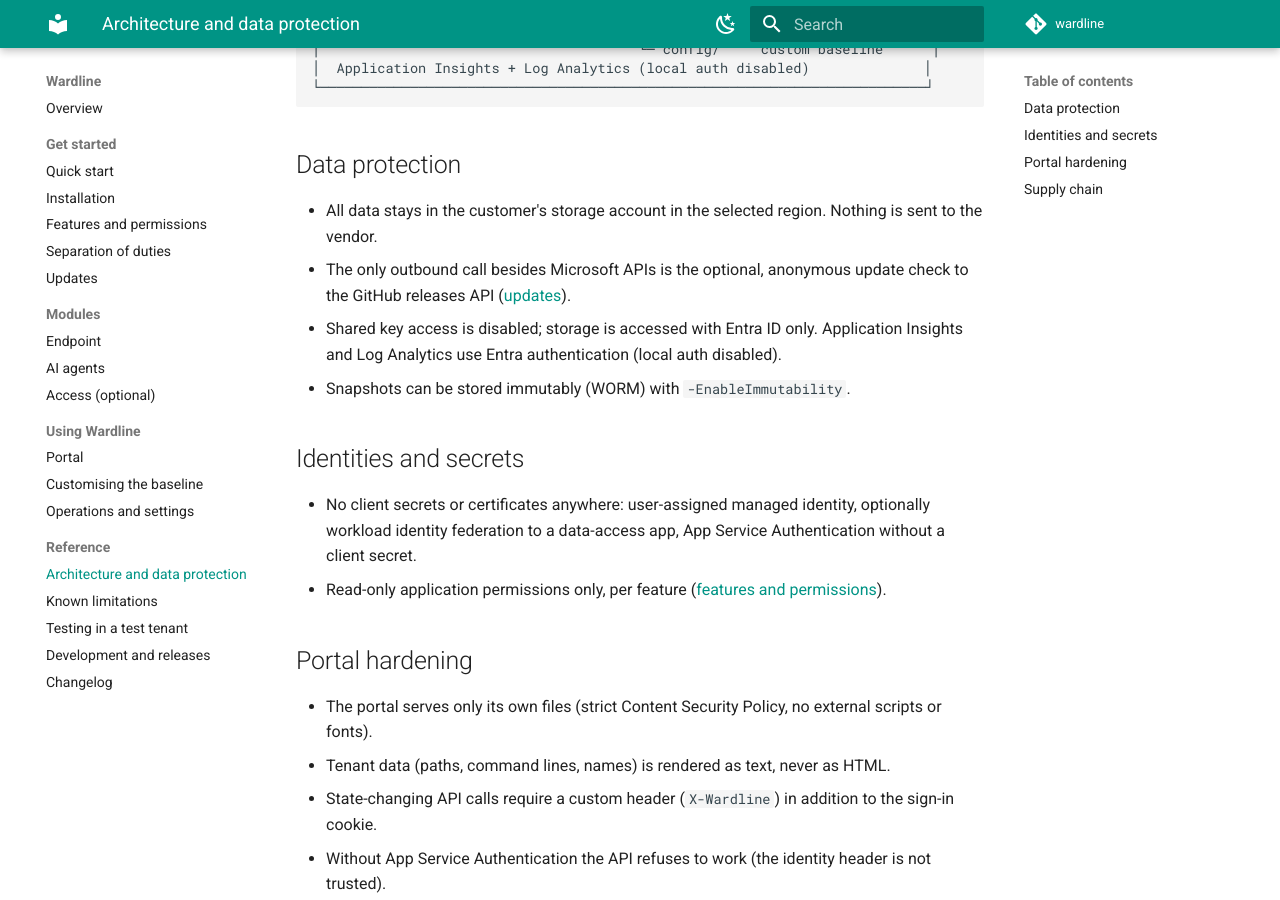
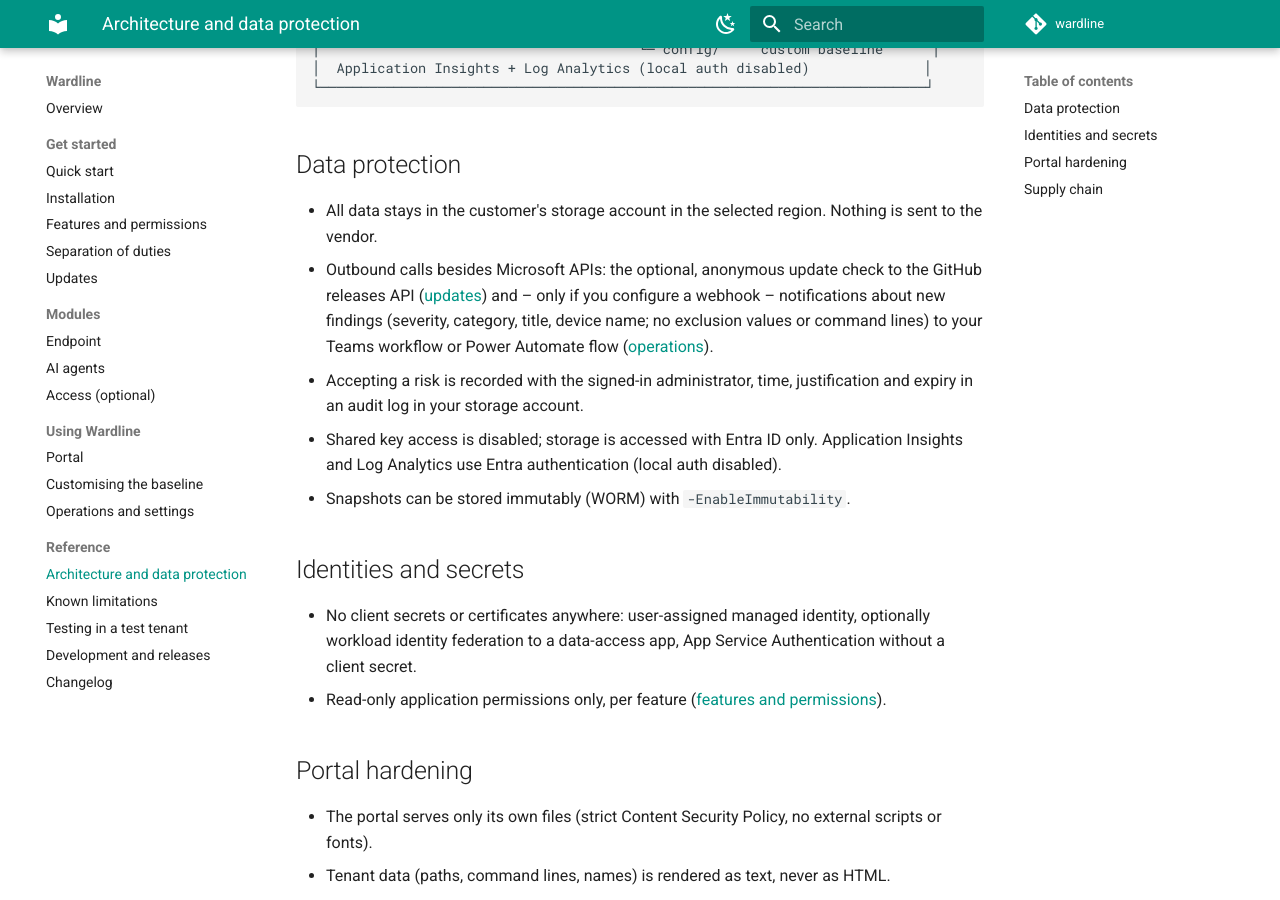
Before and after one commit to dominikhoefling/gapsio, an MkDocs documentation site: the page built from docs/security.md, in a window 1280 px wide and 900 px high, scrolled down 398 px. Built offline with MkDocs 1.6.1 and Material for MkDocs 9.7.7, drawn with Linux system fonts in a browser that asks for light colours; comment, search, counter and statistics services are not loaded.

```diff
--- a/docs/security.md
+++ b/docs/security.md
@@ -22,8 +22,12 @@ Customer subscription / resource group
 ## Data protection
 
 - All data stays in the customer's storage account in the selected region. Nothing is sent to the vendor.
-- The only outbound call besides Microsoft APIs is the optional, anonymous update check to the GitHub releases API
-  ([updates](updates.md)).
+- Outbound calls besides Microsoft APIs: the optional, anonymous update check to the GitHub releases API
+  ([updates](updates.md)) and – only if you configure a webhook – notifications about new findings (severity, category,
+  title, device name; no exclusion values or command lines) to your Teams workflow or Power Automate flow
+  ([operations](operations.md#notifications)).
+- Accepting a risk is recorded with the signed-in administrator, time, justification and expiry in an audit log in your
+  storage account.
 - Shared key access is disabled; storage is accessed with Entra ID only. Application Insights and Log Analytics use
   Entra authentication (local auth disabled).
 - Snapshots can be stored immutably (WORM) with `-EnableImmutability`.
```
Also changed, not shown: docs/getting-started.md (+1 -1 lines), docs/index.md (+4 -2 lines), docs/limitations.md (+5 -0 lines).
